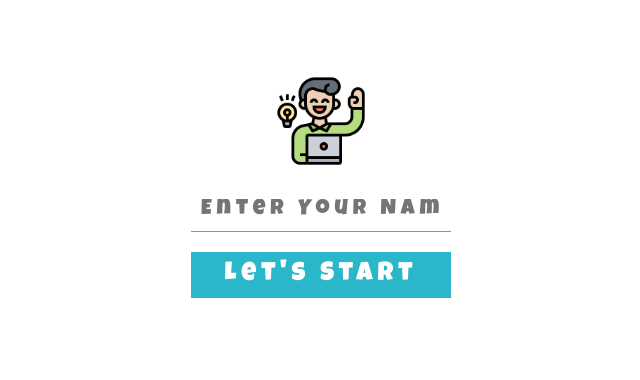
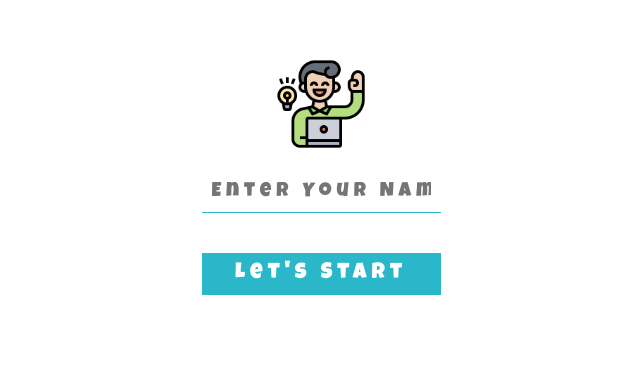
Before and after one commit to Kuldip4135/math-4-kids, a plain HTML site: page index.html in a window 1280 px wide. Shown: the part 213-593 px from the top of the page, without its empty margins (319-959 px from the left). Drawn offline with Linux system fonts and the light colour scheme.

Commit message:
Fixed CSS Issue

```diff
--- a/css/style.css
+++ b/css/style.css
@@ -265,8 +265,8 @@ form input {
   border-bottom: 1px solid #2ab7ca;
   margin: 2rem 0;
   font-family: "Luckiest Guy", cursive;
-  font-size: 2.2rem;
-  letter-spacing: 0.2rem;
+  font-size: 2rem;
+  letter-spacing: 0.1rem;
 }
 
 form input::placeholder {
@@ -274,14 +274,16 @@ form input::placeholder {
 }
 
 form button {
+  display: inline-block;
   padding: 1rem;
   background-color: #2ab7ca;
   color: #fff;
-  font-size: 2.6rem;
+  font-size: 2.2rem;
   letter-spacing: 0.5rem;
   cursor: pointer;
   font-family: "Luckiest Guy", cursive;
   transition: all 0.4s ease;
+  margin: 2rem 0;
 }
 
 form button:hover {
```
